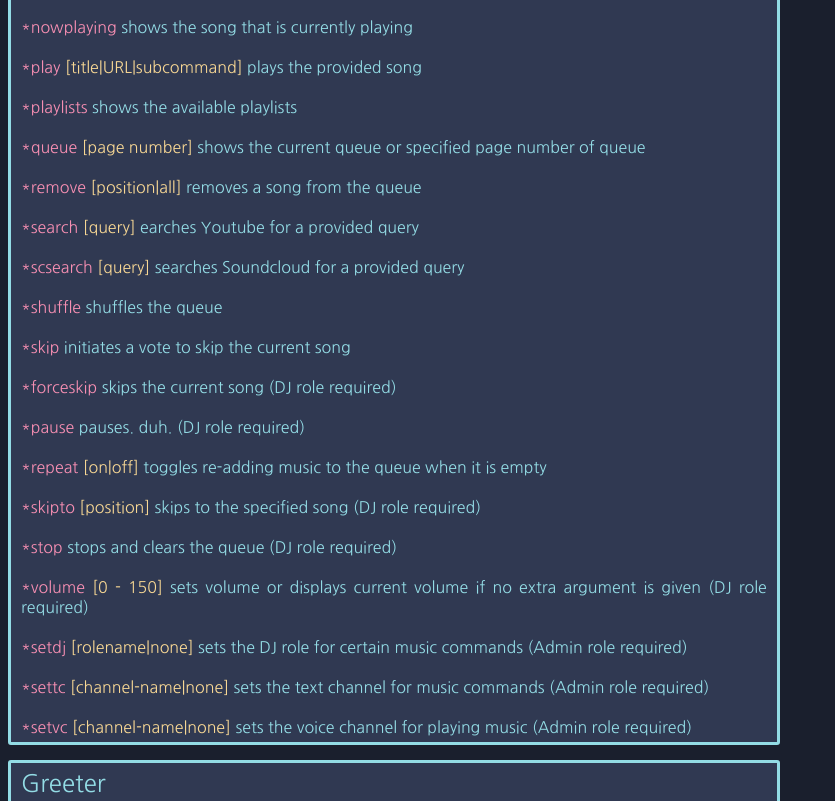
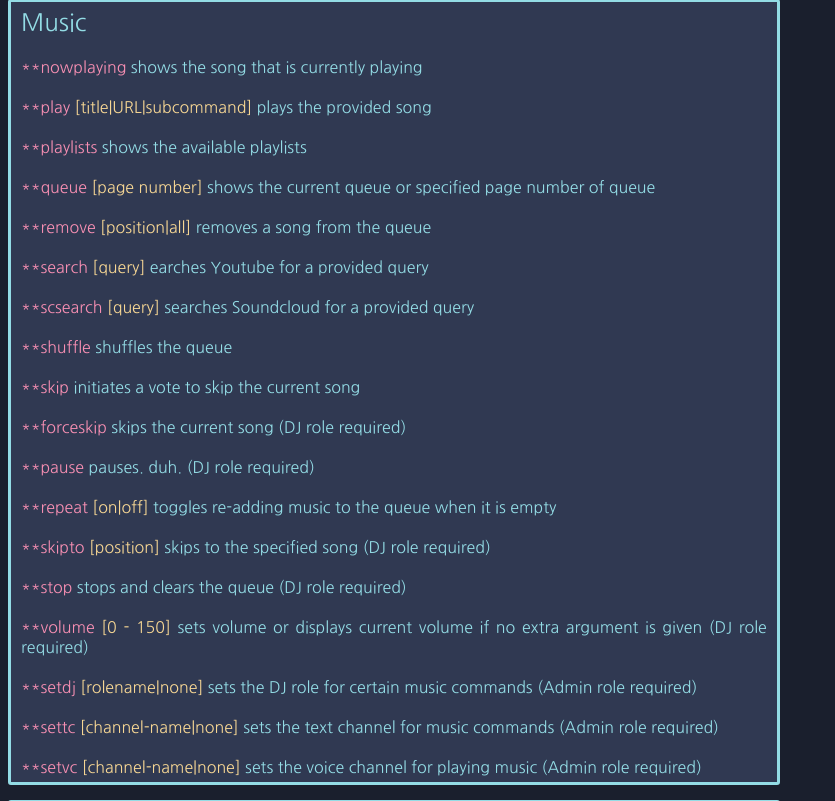
Before and after one commit to Ravexburn/Lucky-Bot-Website, a plain HTML site: page index.html in a window 1280 px wide. Shown: the part 1792-2593 px from the top of the page, without its empty margins (0-835 px from the left). Drawn offline with Linux system fonts and the light colour scheme.

```diff
--- a/index.html
+++ b/index.html
@@ -5,6 +5,11 @@
 		<title>Luckybot</title>
 	</head>
 	<body>
+		<div>
+			<ul>
+				<li class="navbar"><a href="pchina.html">Produce 101 China</a></li>
+			</ul>
+		</div>
 		<div>
             <img class="avatar" src="luckybot.jpg"><p class="header"><b>Lucky Bot Command Help Center</b></p>
             <p class="info">This website is for command help with Lucky Bot for Discord. For more information, please contact Rave#0737.</p>
@@ -30,7 +35,8 @@
             <p class="sectionheader">Last FM</p><br>
             <span class="command">*lastfm </span><span>Shows basic account info.</span><br><br>
             <span class="command">*lastfm </span><span class="explanation">set </span><span>Saves lastfm username for future use.</span><br><br>
-            <span class="command">*lastfm </span><span class="explanation">nowplaying </span><span>Shows the song currently playing.</span><br><br>
+			<span class="command">*lastfm </span><span class="explanation">nowplaying </span><span>Shows the song currently playing.</span><br><br>
+			<span class="command">*lastfm </span><span class="explanation">recent </span><span>Shows the most recent songs played.</span><br><br>
             <span class="command">*lastfm </span><span class="explanation">toptracks [week|month|3-month|half-year|year] </span><span>Shows the top tracks of [period].</span><br><br>
             <span class="command">*lastfm </span><span class="explanation">topartist [week|month|3-month|half-year|year] </span><span>Shows the top artists of [period].</span><br><br>
             <span class="command">*lastfm </span><span class="explanation">topalbums [week|month|3-month|half-year|year] </span><span>Shows the top albums of [period].</span>
@@ -57,24 +63,24 @@
         </div>
         <div class="section">
             <p class="sectionheader">Music</p><br>
-            <span class="command">*nowplaying </span><span>shows the song that is currently playing</span><br><br>
-            <span class="command">*play </span><span class="explanation">[title|URL|subcommand] </span><span>plays the provided song</span><br><br>
-            <span class="command">*playlists </span><span>shows the available playlists</span><br><br>
-            <span class="command">*queue </span><span class="explanation">[page number] </span><span>shows the current queue or specified page number of queue</span><br><br>
-            <span class="command">*remove </span><span class="explanation">[position|all] </span><span>removes a song from the queue</span><br><br>
-            <span class="command">*search </span><span class="explanation">[query] </span><span>earches Youtube for a provided query</span><br><br>
-            <span class="command">*scsearch </span><span class="explanation">[query] </span><span>searches Soundcloud for a provided query</span><br><br>
-            <span class="command">*shuffle </span><span>shuffles the queue</span><br><br>
-            <span class="command">*skip </span><span>initiates a vote to skip the current song</span><br><br>
-            <span class="command">*forceskip </span><span>skips the current song  (DJ role required)</span><br><br>
-            <span class="command">*pause </span><span>pauses. duh. (DJ role required)</span><br><br>
-            <span class="command">*repeat </span><span class="explanation">[on|off] </span><span>toggles re-adding music to the queue when it is empty</span><br><br>
-            <span class="command">*skipto </span><span class="explanation">[position] </span><span>skips to the specified song  (DJ role required)</span><br><br>
-            <span class="command">*stop </span><span>stops and clears the queue (DJ role required)</span><br><br>
-            <span class="command">*volume </span><span class="explanation">[0 - 150] </span><span>sets volume or displays current volume if no extra argument is given (DJ role required)</span><br><br>
-            <span class="command">*setdj </span><span class="explanation">[rolename|none] </span><span>sets the DJ role for certain music commands (Admin role required)</span><br><br>
-            <span class="command">*settc </span><span class="explanation">[channel-name|none] </span><span>sets the text channel for music commands (Admin role required)</span><br><br>
-            <span class="command">*setvc </span><span class="explanation">[channel-name|none] </span><span>sets the voice channel for playing music (Admin role required)</span>
+            <span class="command">**nowplaying </span><span>shows the song that is currently playing</span><br><br>
+            <span class="command">**play </span><span class="explanation">[title|URL|subcommand] </span><span>plays the provided song</span><br><br>
+            <span class="command">**playlists </span><span>shows the available playlists</span><br><br>
+            <span class="command">**queue </span><span class="explanation">[page number] </span><span>shows the current queue or specified page number of queue</span><br><br>
+            <span class="command">**remove </span><span class="explanation">[position|all] </span><span>removes a song from the queue</span><br><br>
+            <span class="command">**search </span><span class="explanation">[query] </span><span>earches Youtube for a provided query</span><br><br>
+            <span class="command">**scsearch </span><span class="explanation">[query] </span><span>searches Soundcloud for a provided query</span><br><br>
+            <span class="command">**shuffle </span><span>shuffles the queue</span><br><br>
+            <span class="command">**skip </span><span>initiates a vote to skip the current song</span><br><br>
+            <span class="command">**forceskip </span><span>skips the current song  (DJ role required)</span><br><br>
+            <span class="command">**pause </span><span>pauses. duh. (DJ role required)</span><br><br>
+            <span class="command">**repeat </span><span class="explanation">[on|off] </span><span>toggles re-adding music to the queue when it is empty</span><br><br>
+            <span class="command">**skipto </span><span class="explanation">[position] </span><span>skips to the specified song  (DJ role required)</span><br><br>
+            <span class="command">**stop </span><span>stops and clears the queue (DJ role required)</span><br><br>
+            <span class="command">**volume </span><span class="explanation">[0 - 150] </span><span>sets volume or displays current volume if no extra argument is given (DJ role required)</span><br><br>
+            <span class="command">**setdj </span><span class="explanation">[rolename|none] </span><span>sets the DJ role for certain music commands (Admin role required)</span><br><br>
+            <span class="command">**settc </span><span class="explanation">[channel-name|none] </span><span>sets the text channel for music commands (Admin role required)</span><br><br>
+            <span class="command">**setvc </span><span class="explanation">[channel-name|none] </span><span>sets the voice channel for playing music (Admin role required)</span>
         </div>
         <div class="section">
             <p class="sectionheader">Greeter</p><br>
@@ -89,7 +95,7 @@
         </div>
         <div class="section">
             <p class="sectionheader">Toggles</p><br>
-            <span class="command">*toggle </span><span class="explanation">imnage </span><span>Changes between embed and non-embed for images in message logs.</span><br><br>
+            <span class="command">*toggle </span><span class="explanation">image </span><span>Changes between embed and non-embed for images in message logs.</span><br><br>
             <span class="command">*toggle </span><span class="explanation">logs </span><span>Turns message logs on and off.</span><br><br>
             <span class="command">*toggle </span><span class="explanation">greeter </span><span>Turns greeter message on and off.</span><br><br>
             <span class="command">*toggle </span><span class="explanation">roles </span><span>Turns roles channel on and off.</span>
--- a/luckybot.css
+++ b/luckybot.css
@@ -56,3 +56,18 @@
 p.credits {
     font-size: 14px;
 }
+li.navbar{
+	position: fixed;
+    top: 0px;
+    left: 130px;
+    right: 0px;
+    width: 50%;
+    text-align: center;
+    font-size: 30px;
+    border: 3px solid #93dce5;
+    border-radius: 3px;
+    background-color: #303952;
+    padding-top: 5px;
+    padding-bottom: 5px;
+	display: inline;
+}
```
